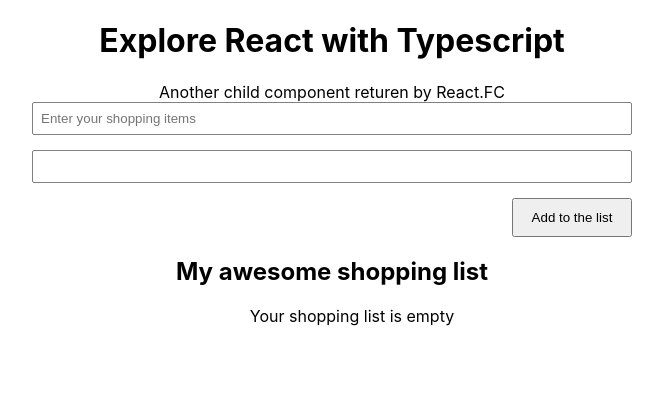
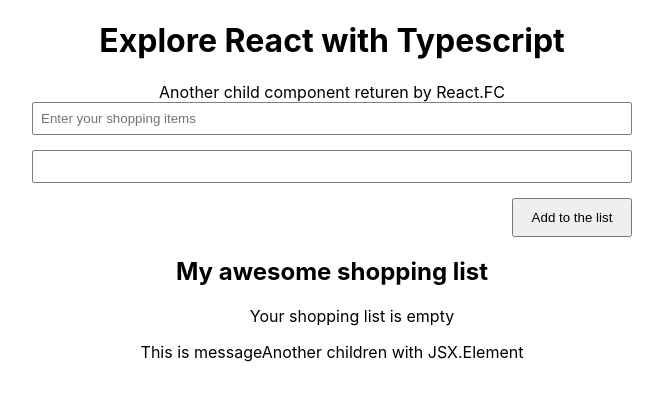
Before and after one commit to acharayaP03/reactts, a React (Create React App) app: page / in a window 1280 px wide. Shown: the top 400 px of the page, without its empty margins (308-971 px from the left). Built offline with nearby package versions, Linux system fonts and the light colour scheme.

Commit message:
return children component

```diff
--- a/src/Components/ShoppingList.tsx
+++ b/src/Components/ShoppingList.tsx
@@ -6,13 +6,13 @@ import {ShoppingLists} from "../models/shoppingList";
  * Annotate Component with React.FC type that accepts Generic type.
  * one important benefit of annotating component as React.FC is that it can return any children defined inside it
  * example of it is in app.tsx where we defined Greeter component as opening and closing tag and it returns a children
- *
+ * one thing to note is, we cannot receive children directly, we have to manually annotate it.
  */
 
 interface GreeterProps {
     message: string;
     color?: string;
-    onClick: () => void;
+    onClick?: () => void;
     children?: React.ReactNode;
 }
 
@@ -35,7 +35,7 @@ export const Greeter: React.FC<GreeterProps>  = ({message, onClick, color, child
  */
 
 
-export const ShoppingList: React.FC<ShoppingLists> = ({heading, items}: ShoppingLists) =>{
+export const ShoppingList = ({heading, items}: ShoppingLists): JSX.Element =>{
     return (
         <div>
             <h2>{heading}</h2>
@@ -46,6 +46,18 @@ export const ShoppingList: React.FC<ShoppingLists> = ({heading, items}: Shopping
                         : 'Your shopping list is empty'
                 }
             </ul>
+            <AnotherJSXComponent message="This is message">
+                <span>Another children with JSX.Element</span>
+            </AnotherJSXComponent>
         </div>
     )
 }
+
+export const AnotherJSXComponent = (props: GreeterProps): JSX.Element =>{
+    return (
+        <div>
+            {props.message}
+            {props.children}
+        </div>
+    )
+}
```
